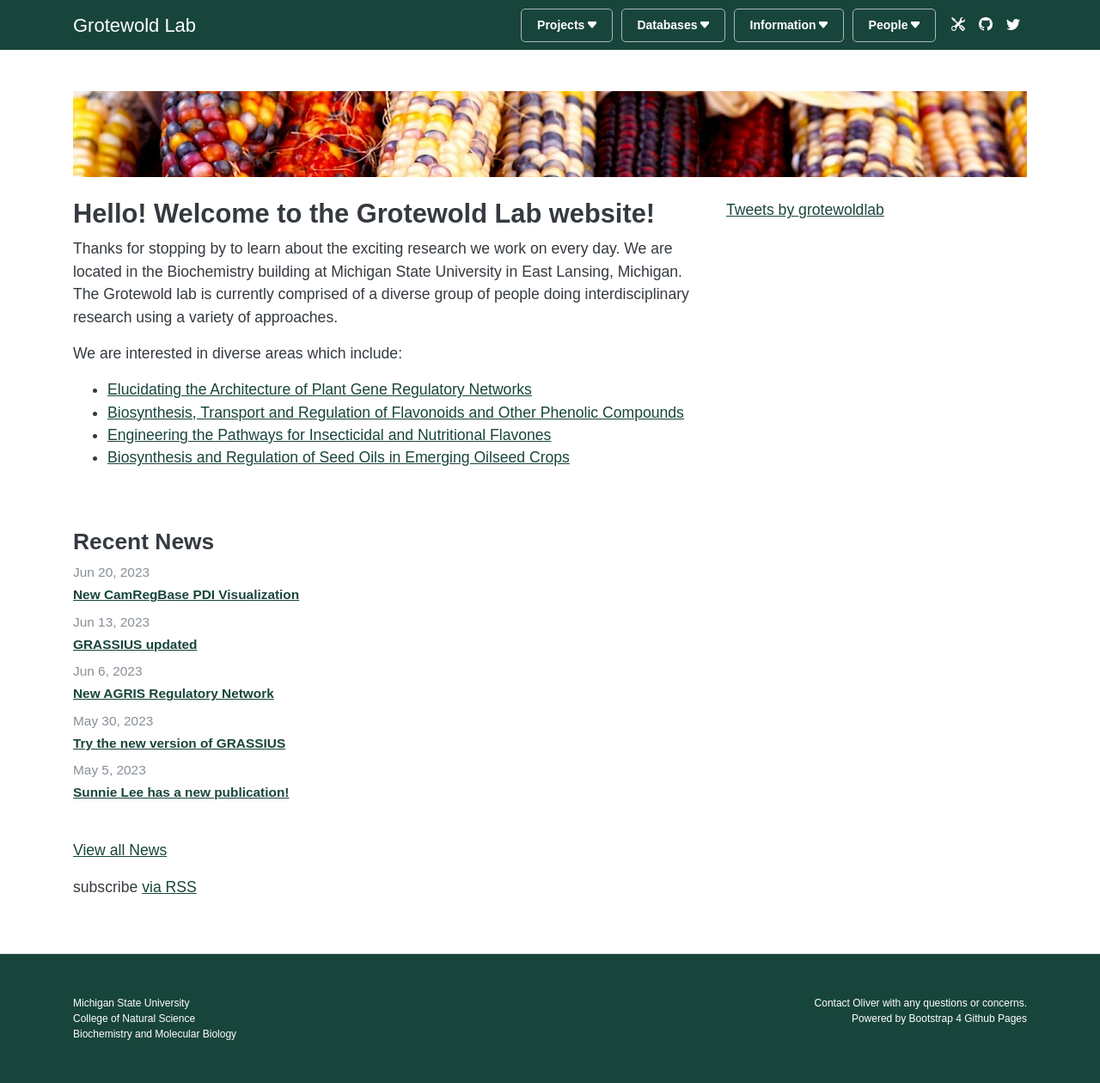
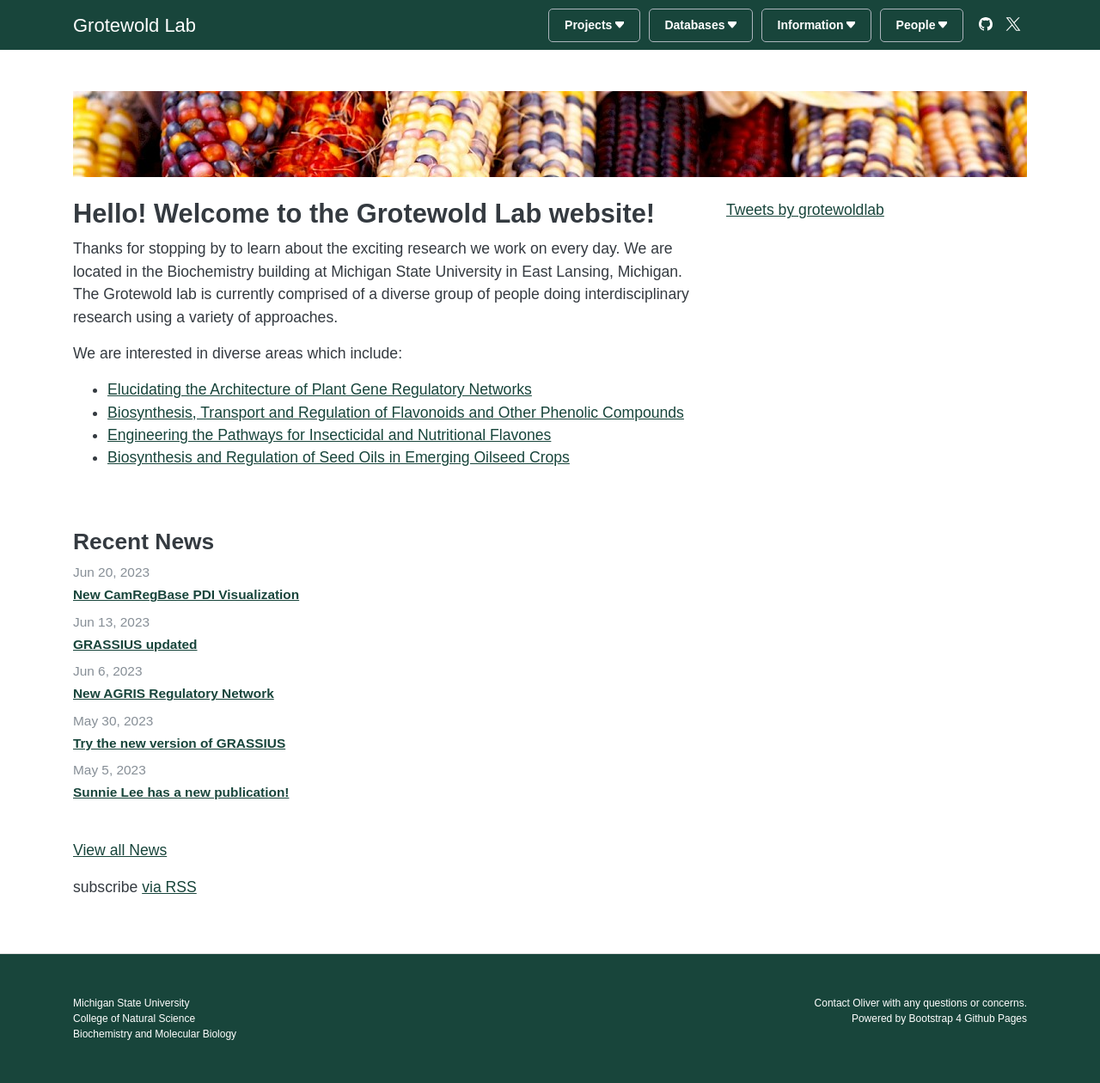
Before and after one commit to grotewold-lab/grotewold-lab.github.io, a Jekyll site: the page built from index.md, in a window 1280 px wide. Shown: the whole page at 86% size. Built offline with Jekyll 4.4.1, drawn with Linux system fonts in a browser that asks for light colours; comment, search, counter and statistics services are not loaded; our own code applies the rules of GitHub Pages for plain Markdown files.

Commit message:
switched twitter logo to X

```diff
--- a/_includes/header.html
+++ b/_includes/header.html
@@ -26,9 +26,9 @@
             {%- assign section_index = section_index+1 -%}
             {% endfor %}
 
-          <a class="small-icon dev-icon" title="EGLab-Dev" href="https://eglab-dev.com"></a>
+          <!--<a class="small-icon dev-icon" title="EGLab-Dev" href="https://eglab-dev.com"></a>--!>
           <a class="small-icon github-icon" title="GitHub" href="https://github.com/grotewold-lab"></a>
-          <a class="small-icon twitter-icon" title="Twitter" href="https://twitter.com/GrotewoldLab"></a>
+          <a class="small-icon twitter-icon" title="X" href="https://twitter.com/GrotewoldLab"></a>
         </ul>
     </div>
   </div>
--- a/_sass/_bootstrap_customization.scss
+++ b/_sass/_bootstrap_customization.scss
@@ -177,7 +177,11 @@ table,
 }
 
 .twitter-icon {
-  background-image: url(/assets/images/twitter.svg);
+  background-image: url(/assets/images/twitter_x.svg);
+  background-size: 28px 28px !important;
+  width: 28px !important;
+  height: 28px !important;
+  margin: 4px 2px 0px 2px !important;
 }
 
 
```
Also changed, not shown: assets/images/twitter_x.svg (added).
